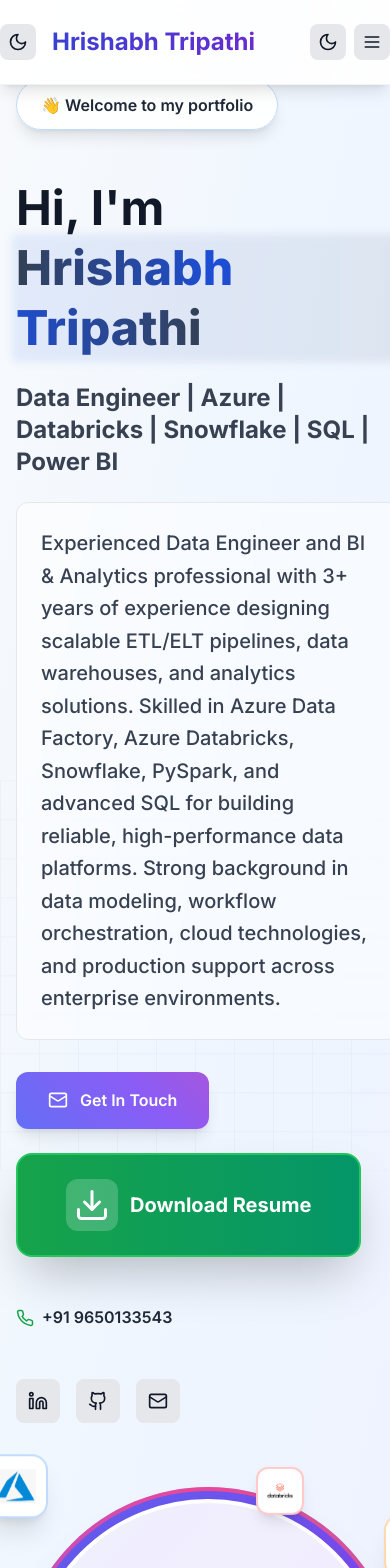
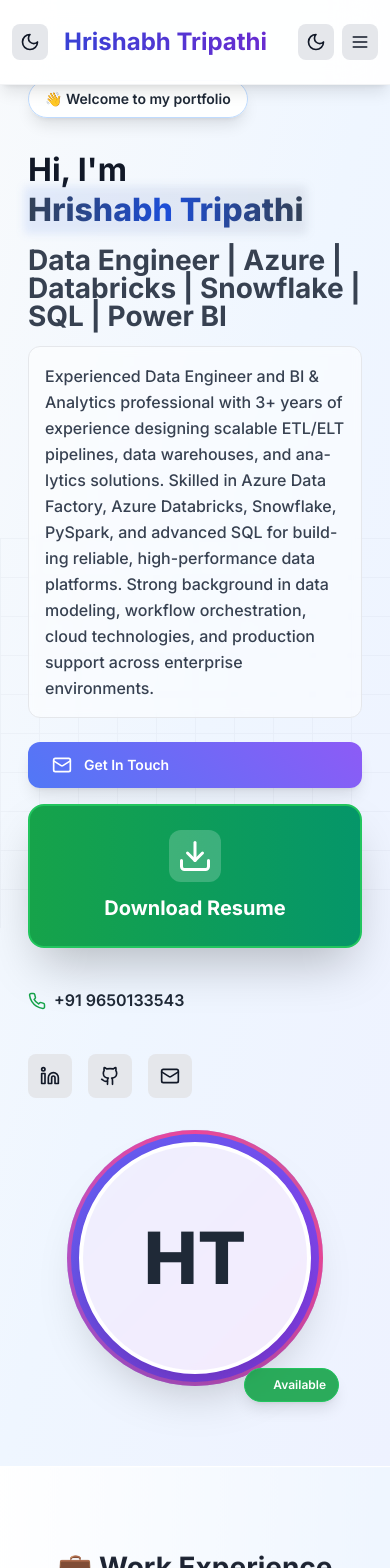
Before and after one commit to hrt99/Hrishabh-Resume-site, a Next.js app in the folder portfolio-site/: page / in a window 390 px wide. Shown: the top 1568 px of the page. Built offline with nearby package versions, Linux system fonts and the light colour scheme.

Commit message:
Fix mobile responsiveness - prevent content overflow and add proper padding

```diff
--- a/portfolio-site/src/app/globals.css
+++ b/portfolio-site/src/app/globals.css
@@ -7,6 +7,7 @@
 @layer base {
   html {
     scroll-behavior: smooth;
+    overflow-x: hidden;
   }
 
   body {
@@ -14,10 +15,20 @@
     font-family: 'Inter', sans-serif;
     line-height: 1.6;
     font-size: 16px;
+    overflow-x: hidden;
+    width: 100%;
   }
 
   * {
     @apply transition-colors duration-300;
+    box-sizing: border-box;
+  }
+
+  /* Prevent text overflow on mobile */
+  p, h1, h2, h3, h4, h5, h6, span, div {
+    word-wrap: break-word;
+    overflow-wrap: break-word;
+    word-break: break-word;
   }
 }
 
@@ -123,7 +134,8 @@
   }
 
   .container-max {
-    @apply max-w-7xl mx-auto;
+    @apply max-w-7xl mx-auto px-4 sm:px-6 lg:px-8;
+    width: 100%;
   }
 
   .gradient-text {
@@ -530,3 +542,79 @@
 ::-webkit-scrollbar-thumb:hover {
   @apply from-blue-600 to-purple-700;
 }
+
+/* Mobile Responsive Fixes */
+@media (max-width: 768px) {
+  /* Ensure all containers have proper padding on mobile */
+  .container-max {
+    padding-left: 1rem;
+    padding-right: 1rem;
+  }
+
+  /* Prevent horizontal overflow */
+  section {
+    overflow-x: hidden;
+    max-width: 100vw;
+  }
+
+  /* Make text more readable on mobile */
+  h1 {
+    font-size: 2rem !important;
+    line-height: 1.2;
+  }
+
+  h2 {
+    font-size: 1.75rem !important;
+    line-height: 1.3;
+  }
+
+  h3 {
+    font-size: 1.5rem !important;
+  }
+
+  /* Ensure paragraphs wrap properly */
+  p {
+    hyphens: auto;
+    -webkit-hyphens: auto;
+    -ms-hyphens: auto;
+  }
+
+  /* Fix grid layouts on mobile */
+  .grid {
+    grid-template-columns: 1fr !important;
+  }
+
+  /* Adjust buttons for mobile */
+  .btn-primary, .btn-secondary {
+    padding: 0.75rem 1.5rem;
+    font-size: 0.875rem;
+  }
+
+  /* Hide decorative absolute positioned elements that might cause overflow */
+  .absolute.top-20,
+  .absolute.bottom-20,
+  .absolute.-top-8,
+  .absolute.-left-8,
+  .absolute.-right-12 {
+    display: none;
+  }
+}
+
+@media (max-width: 640px) {
+  /* Extra small devices - more aggressive fixes */
+  .container-max {
+    padding-left: 0.75rem;
+    padding-right: 0.75rem;
+  }
+
+  /* Reduce image sizes on very small screens */
+  .w-96 {
+    width: 18rem !important;
+    height: 18rem !important;
+  }
+
+  /* Stack flex items vertically */
+  .flex {
+    flex-wrap: wrap;
+  }
+}
--- a/portfolio-site/src/app/layout.tsx
+++ b/portfolio-site/src/app/layout.tsx
@@ -7,6 +7,7 @@
 export const metadata: Metadata = {
   title: 'Hrishabh Tripathi - Data Engineer Portfolio',
   description: 'Professional portfolio showcasing data engineering expertise and projects',
+  viewport: 'width=device-width, initial-scale=1, maximum-scale=5',
 }
 
 export default function RootLayout({
--- a/portfolio-site/src/app/page.tsx
+++ b/portfolio-site/src/app/page.tsx
@@ -49,7 +49,7 @@
 
   return (
     <IntroWrapper>
-      <main id="top" className="min-h-screen relative">
+      <main id="top" className="min-h-screen relative overflow-x-hidden w-full">
         <ParticleBackground />
         <Header />
         <MouseSparkles />
@@ -74,7 +74,7 @@
                 {portfolioData.personalInfo.title}
               </p>
             </div>
-            <div className="flex justify-center space-x-6 mb-6">
+            <div className="flex flex-wrap justify-center gap-4 md:gap-6 mb-6">
               {[
                 { logo: 'AZURE.png', name: 'Azure' },
                 { logo: 'AWS.png', name: 'AWS' },
--- a/portfolio-site/src/components/Hero.tsx
+++ b/portfolio-site/src/components/Hero.tsx
@@ -49,32 +49,32 @@
       </div>
 
       <div className="container-max relative z-10">
-        <div className="grid lg:grid-cols-2 gap-16 items-center">
-          <div className="space-y-8 animate-slide-left hero-content">
-            <div className="space-y-6">
+        <div className="grid lg:grid-cols-2 gap-8 lg:gap-16 items-center">
+          <div className="space-y-6 lg:space-y-8 animate-slide-left hero-content">
+            <div className="space-y-4 lg:space-y-6">
               <div className="inline-block">
-                <span className="px-6 py-3 bg-white/90 dark:bg-gray-800/90 backdrop-blur-sm border border-blue-200 dark:border-blue-700 text-gray-800 dark:text-white rounded-full text-base font-semibold mb-6 inline-block shadow-lg">
+                <span className="px-4 lg:px-6 py-2 lg:py-3 bg-white/90 dark:bg-gray-800/90 backdrop-blur-sm border border-blue-200 dark:border-blue-700 text-gray-800 dark:text-white rounded-full text-sm lg:text-base font-semibold mb-4 lg:mb-6 inline-block shadow-lg">
                   👋 Welcome to my portfolio
                 </span>
               </div>
-              <h1 className="text-5xl md:text-7xl font-bold text-gray-900 dark:text-white leading-tight">
+              <h1 className="text-3xl sm:text-4xl md:text-5xl lg:text-7xl font-bold text-gray-900 dark:text-white leading-tight">
                 Hi, I'm{' '}
                 <span className="relative inline-block">
-                  <span className="bg-gradient-to-r from-slate-700 via-blue-700 to-slate-700 bg-clip-text text-transparent font-extrabold relative z-10">
+                  <span className="bg-gradient-to-r from-slate-700 via-blue-700 to-slate-700 bg-clip-text text-transparent font-extrabold relative z-10 break-words">
                     {personalInfo.name}
                   </span>
                   <div className="absolute -inset-1 bg-gradient-to-r from-blue-600/10 to-slate-600/10 rounded blur-sm"></div>
                 </span>
               </h1>
-              <h2 className="text-2xl md:text-3xl font-bold text-gray-700 dark:text-gray-300 animate-slide-up" style={{animationDelay: '0.2s'}}>
+              <h2 className="text-xl sm:text-2xl md:text-3xl font-bold text-gray-700 dark:text-gray-300 animate-slide-up" style={{animationDelay: '0.2s'}}>
                 {personalInfo.title}
               </h2>
-              <p className="text-xl text-gray-700 dark:text-gray-300 leading-relaxed max-w-2xl font-medium bg-white/50 dark:bg-gray-800/50 backdrop-blur-sm p-6 rounded-xl border border-gray-200 dark:border-gray-700">
+              <p className="text-base sm:text-lg lg:text-xl text-gray-700 dark:text-gray-300 leading-relaxed max-w-2xl font-medium bg-white/50 dark:bg-gray-800/50 backdrop-blur-sm p-4 lg:p-6 rounded-xl border border-gray-200 dark:border-gray-700">
                 {personalInfo.summary}
               </p>
             </div>
 
-            <div className="flex flex-wrap gap-6">
+            <div className="flex flex-col sm:flex-row flex-wrap gap-4 lg:gap-6">
               <a href="#contact" className="btn-primary group animate-float-up" style={{animationDelay: '0.6s'}}>
                 <Mail size={20} className="group-hover:rotate-12 transition-transform" />
                 Get In Touch
@@ -134,12 +134,12 @@
           </div>
 
           <div className="flex justify-center lg:justify-end animate-slide-right">
-            <div className="relative">
+            <div className="relative w-64 h-64 sm:w-80 sm:h-80 lg:w-96 lg:h-96">
               {/* Floating background elements */}
               <div className="absolute inset-0 bg-gradient-to-br from-blue-400 to-purple-600 rounded-full animate-pulse opacity-20"></div>
               <div className="absolute inset-2 bg-gradient-to-br from-purple-400 to-pink-600 rounded-full animate-pulse opacity-30" style={{animationDelay: '1s'}}></div>
 
-              <div className="relative w-96 h-96 gradient-border-animated rounded-full flex items-center justify-center p-1 floating">
+              <div className="relative w-full h-full gradient-border-animated rounded-full flex items-center justify-center p-1 floating">
                 <div className="w-full h-full bg-gradient-to-br from-blue-500 via-purple-600 to-pink-600 rounded-full flex items-center justify-center p-2 animate-gradient-shift">
                   {personalInfo.profileImage ? (
                     <img
@@ -158,12 +158,14 @@
               </div>
 
               {/* Enhanced Status indicator */}
-              <div className="absolute -bottom-6 -right-6 px-6 py-3 bg-green-600/90 backdrop-blur-sm rounded-full flex items-center justify-center text-white font-bold text-lg shadow-lg animate-float-up border border-green-500">
-                <div className="w-3 h-3 bg-green-300 rounded-full mr-2 animate-ping"></div>
-                <span className="text-white font-semibold">Available for Work</span>
+              <div className="absolute -bottom-4 sm:-bottom-6 -right-4 sm:-right-6 px-3 py-2 sm:px-6 sm:py-3 bg-green-600/90 backdrop-blur-sm rounded-full flex items-center justify-center text-white font-bold text-xs sm:text-base lg:text-lg shadow-lg animate-float-up border border-green-500">
+                <div className="w-2 h-2 sm:w-3 sm:h-3 bg-green-300 rounded-full mr-2 animate-ping"></div>
+                <span className="text-white font-semibold hidden sm:inline">Available for Work</span>
+                <span className="text-white font-semibold sm:hidden">Available</span>
               </div>
 
-              {/* Professional Tech Logos */}
+              {/* Professional Tech Logos - Hidden on mobile to prevent overflow */}
+              <div className="hidden md:block">
               <div className="absolute -top-8 -left-8 w-16 h-16 bg-white dark:bg-gray-800 rounded-2xl flex items-center justify-center shadow-xl hover:shadow-2xl transition-all duration-300 animate-glow cloud-float border-2 border-blue-200 dark:border-blue-800" style={{animationDelay: '0.5s'}} title="Microsoft Azure">
                 <div className="w-10 h-10 relative">
                   <Image src="/Skill Images/AZURE.png" alt="Azure" fill className="object-contain" />
@@ -202,6 +204,7 @@
               <div className="absolute bottom-8 -left-4 w-12 h-12 bg-white dark:bg-gray-800 rounded-xl flex items-center justify-center shadow-lg hover:shadow-xl transition-all duration-300 data-pulse border-2 border-gray-200 dark:border-gray-600" style={{animationDelay: '6s'}} title="SQL Database">
                 <div className="w-8 h-8 relative">
                   <Image src="/Skill Images/SQL.png" alt="SQL" fill className="object-contain" />
+              </div>
                 </div>
               </div>
             </div>
```
